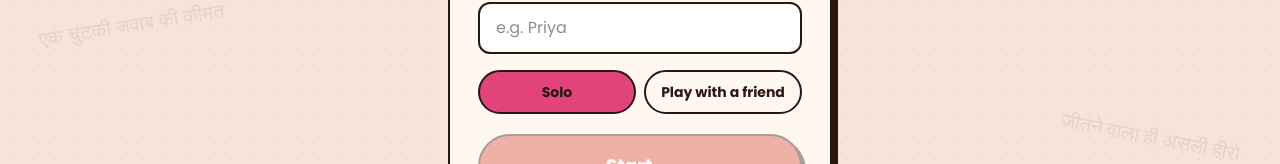
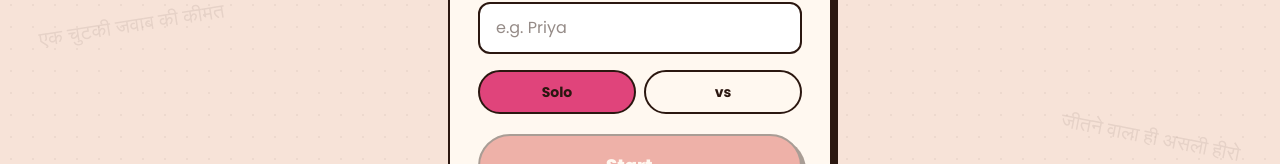
Before and after one commit to swabhig/the-neelam-show, a Next.js app: page / in a window 1280 px wide. Shown: the part 534-698 px from the top of the page. Built offline with nearby package versions, Linux system fonts and the light colour scheme; no server answers; a web font is replaced by a local one.

Commit message:
feat: rename mode toggle labels to Solo / vs
Reserves "Remote-play" as the name for the not-yet-built third mode.

```diff
--- a/components/NameScreen.tsx
+++ b/components/NameScreen.tsx
@@ -83,7 +83,7 @@ export function NameScreen({
             className="text-xs uppercase tracking-widest"
             style={{ color: "var(--muted)", fontWeight: 600 }}
           >
-            Round 1 &middot; {mode === "solo" ? "Solo" : "Pass & Play"}
+            Round 1 &middot; {mode === "solo" ? "Solo" : "vs"}
           </span>
         </div>
 
@@ -202,7 +202,7 @@ export function NameScreen({
                   color: "var(--ink)",
                 }}
               >
-                {m === "solo" ? "Solo" : "Play with a friend"}
+                {m === "solo" ? "Solo" : "vs"}
               </button>
             ))}
           </div>
```
